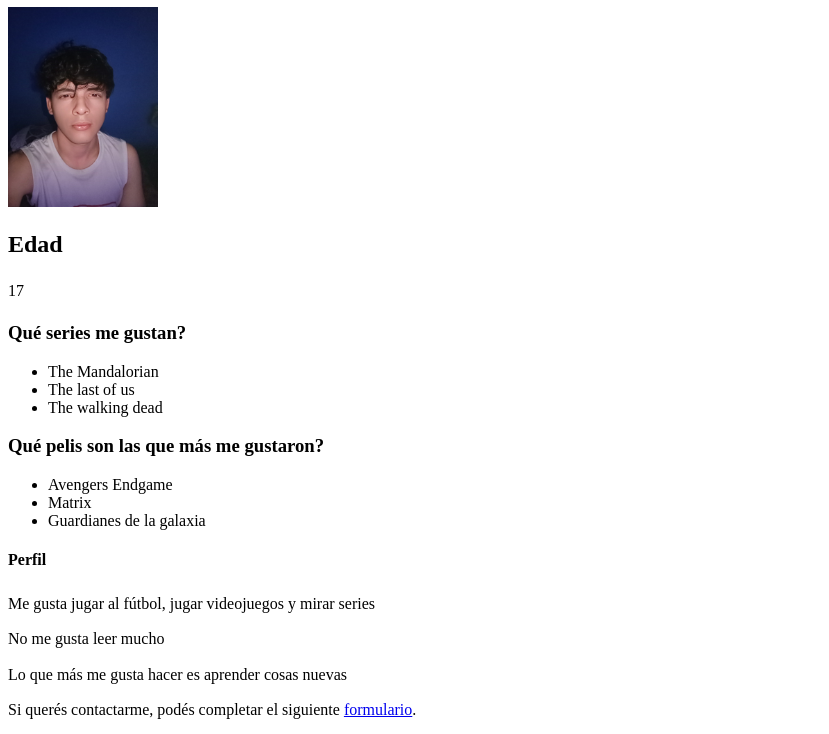
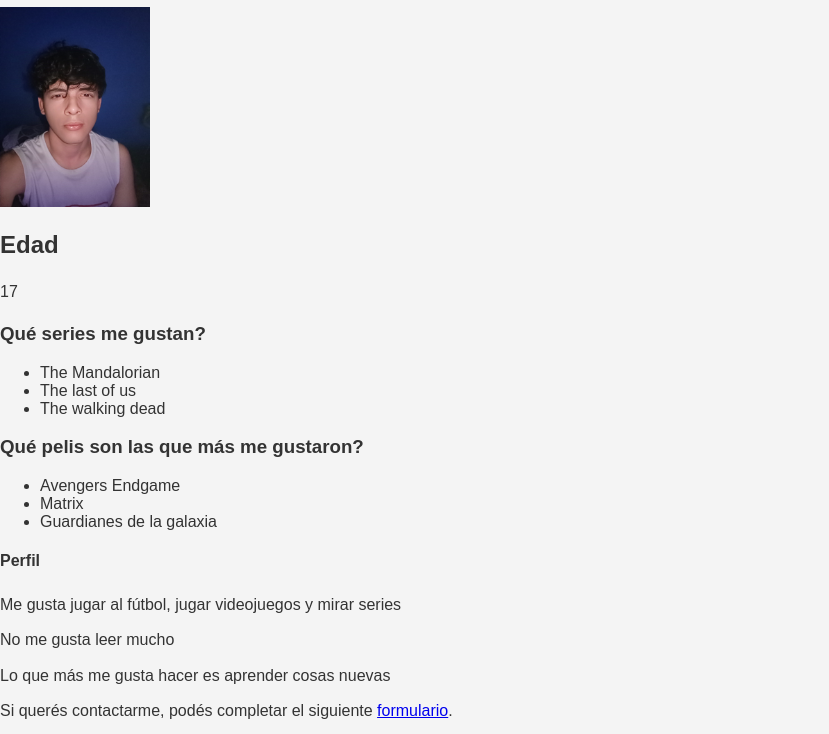
Before and after one commit to thiago-122/programador, a plain HTML site: page HTML/formulario.html in a window 1280 px wide. Shown: the part 73-807 px from the top of the page, without its empty margins (0-829 px from the left). Drawn offline with Linux system fonts and the light colour scheme.

Commit message:
Update estilos.css

```diff
--- a/HTML/estilos.css
+++ b/HTML/estilos.css
@@ -1,5 +1,3 @@
-Crea un archivo CSS: Nómbralo estilos.css y agrega las siguientes reglas:
-
 body {
     font-family: Arial, sans-serif;
     background-color: #f4f4f4;
```
